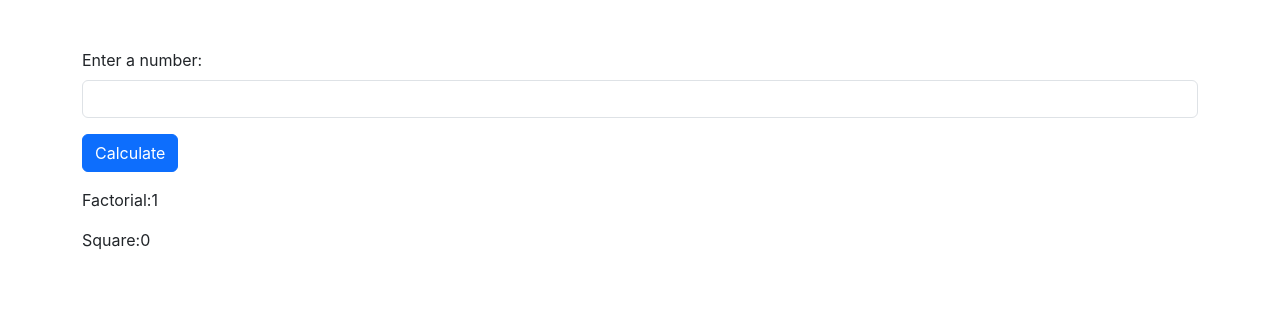
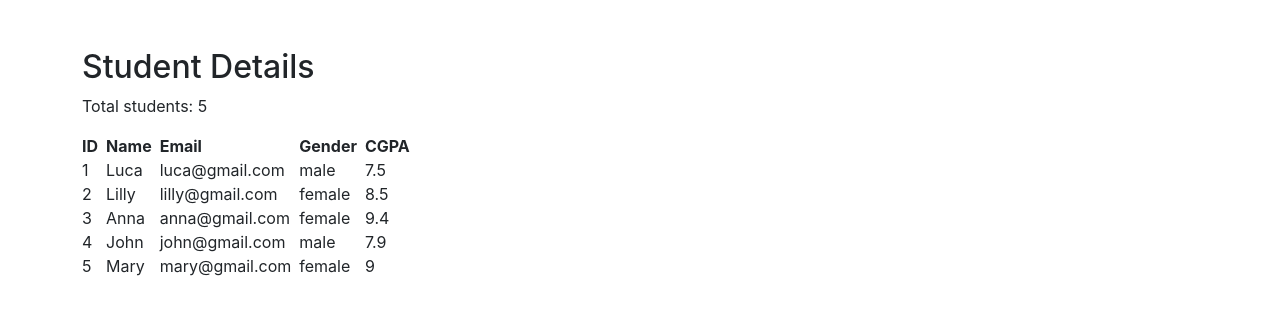
Before and after one commit to uttamthegoat/angular-tutorial, an Angular app: page / in a window 1280 px wide. Shown: the top 314 px of the page. Built offline with nearby package versions, Linux system fonts and the light colour scheme.

Commit message:
Program 5 completed

```diff
--- a/src/app/app.component.html
+++ b/src/app/app.component.html
@@ -2,5 +2,6 @@
   <!-- <app-home></app-home> -->
   <!-- <app-shoppinglist></app-shoppinglist> -->
   <!-- <app-calculator></app-calculator> -->
-  <app-fact-square></app-fact-square>
+  <!-- <app-fact-square></app-fact-square> -->
+  <app-student-info></app-student-info>
 </main>
--- a/src/app/app.component.ts
+++ b/src/app/app.component.ts
@@ -7,11 +7,12 @@ import { NavbarComponent } from './static/navbar/navbar.component'
 import { ShoppinglistComponent } from './shoppinglist/shoppinglist.component';
 import { CalculatorComponent } from './calculator/calculator.component';
 import { FactSquareComponent } from './fact-square/fact-square.component';
+import { StudentInfoComponent } from './student-info/student-info.component';
 
 @Component({
   selector: 'app-root',
   standalone: true,
-  imports: [CommonModule, RouterOutlet, NavbarComponent, HomeComponent, FooterComponent,ShoppinglistComponent,CalculatorComponent,FactSquareComponent],
+  imports: [CommonModule, RouterOutlet, NavbarComponent, HomeComponent, FooterComponent,ShoppinglistComponent,CalculatorComponent,FactSquareComponent,StudentInfoComponent],
   templateUrl: './app.component.html',
   styleUrl: './app.component.css',
 })
--- /dev/null
+++ b/src/app/student-info/student-info.component.html
@@ -0,0 +1,25 @@
+<div class="container mt-5 w-100">
+  <h2>Student Details</h2>
+  <p>Total students: {{studentCount}}</p>
+  <table>
+    <thead class="pb-2">
+      <tr>
+        <th class="pe-2">ID</th>
+        <th class="pe-2">Name</th>
+        <th class="pe-2">Email</th>
+        <th class="pe-2">Gender</th>
+        <th class="pe-2">CGPA</th>
+      </tr>
+    </thead>
+    <tbody>
+      <tr *ngFor="let student of studentInfo">
+        <td class="pe-2">{{ student.id }}</td>
+        <td class="pe-2">{{ student.name }}</td>
+        <td class="pe-2">{{ student.email }}</td>
+        <td class="pe-2">{{ student.gender }}</td>
+        <td class="pe-2">{{ student.cgpa }}</td>
+      </tr>
+      <!-- Add more rows as needed -->
+    </tbody>
+  </table>
+</div>
--- /dev/null
+++ b/src/app/student-info/student-info.component.ts
@@ -0,0 +1,15 @@
+import { Component } from '@angular/core';
+import data from './studentInfo.module';
+import { CommonModule } from '@angular/common';
+
+@Component({
+  selector: 'app-student-info',
+  standalone: true,
+  imports: [CommonModule],
+  templateUrl: './student-info.component.html',
+  styleUrl: './student-info.component.css'
+})
+export class StudentInfoComponent {
+  studentInfo:any=data
+  studentCount=this.studentInfo.length
+}
--- /dev/null
+++ b/src/app/student-info/studentInfo.module.ts
@@ -0,0 +1,48 @@
+type Student = {
+  id: number;
+  name: string;
+  email: string;
+  gender: string;
+  cgpa: number;
+};
+
+const data: Student[] = [
+  {
+    "id": 1,
+    "name": "Luca",
+    "email": "luca@gmail.com",
+    "gender": "male",
+    "cgpa": 7.5
+  },
+  {
+    "id": 2,
+    "name": "Lilly",
+    "email": "lilly@gmail.com",
+    "gender": "female",
+    "cgpa": 8.5
+  },
+  {
+    "id": 3,
+    "name": "Anna",
+    "email": "anna@gmail.com",
+    "gender": "female",
+    "cgpa": 9.4
+  },
+  {
+    "id": 4,
+    "name": "John",
+    "email": "john@gmail.com",
+    "gender": "male",
+    "cgpa": 7.9
+  },
+  {
+    "id": 5,
+    "name": "Mary",
+    "email": "mary@gmail.com",
+    "gender": "female",
+    "cgpa": 9.0
+  }
+]
+
+
+export default data;
```
Also changed, not shown: src/app/student-info/student-info.component.css (added).
